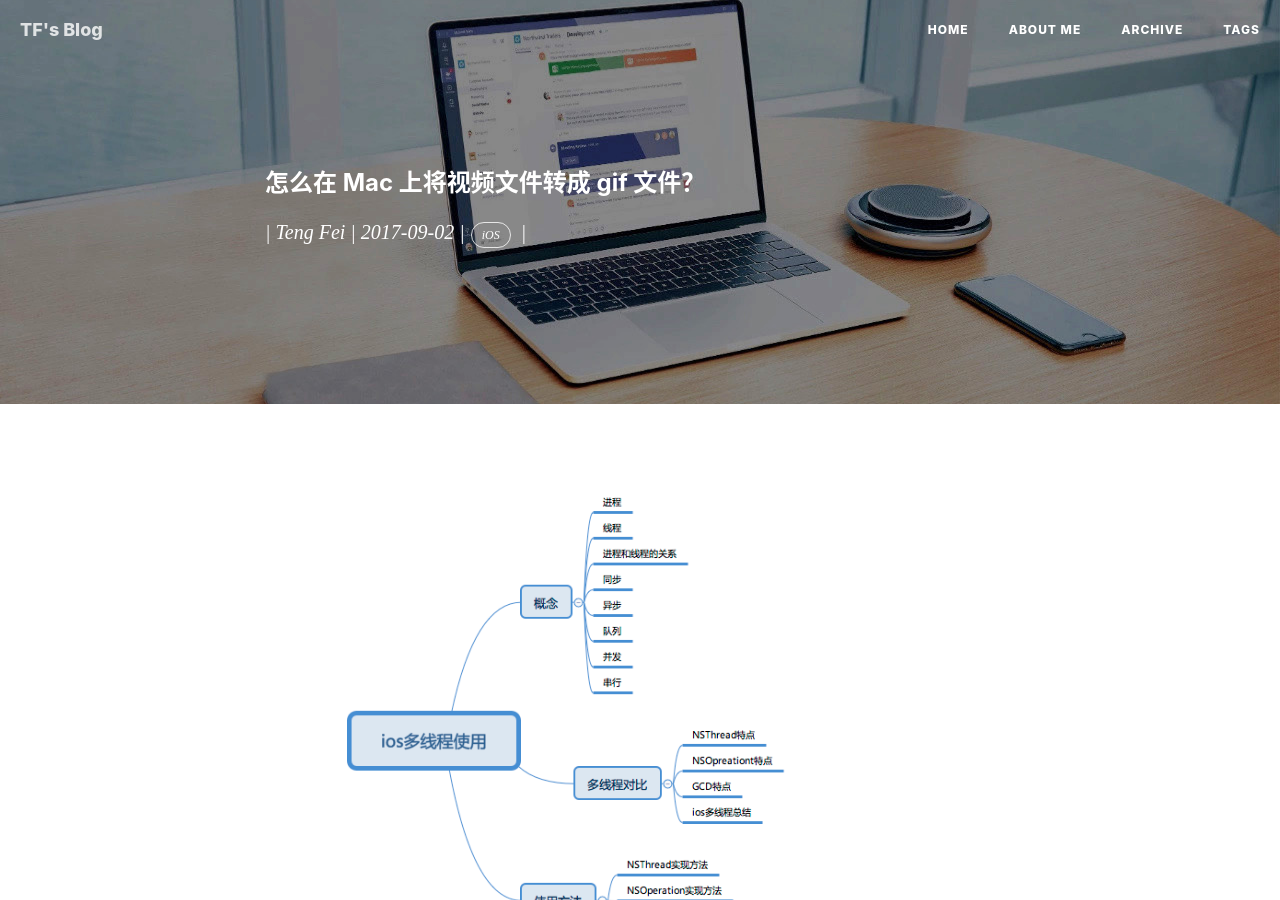
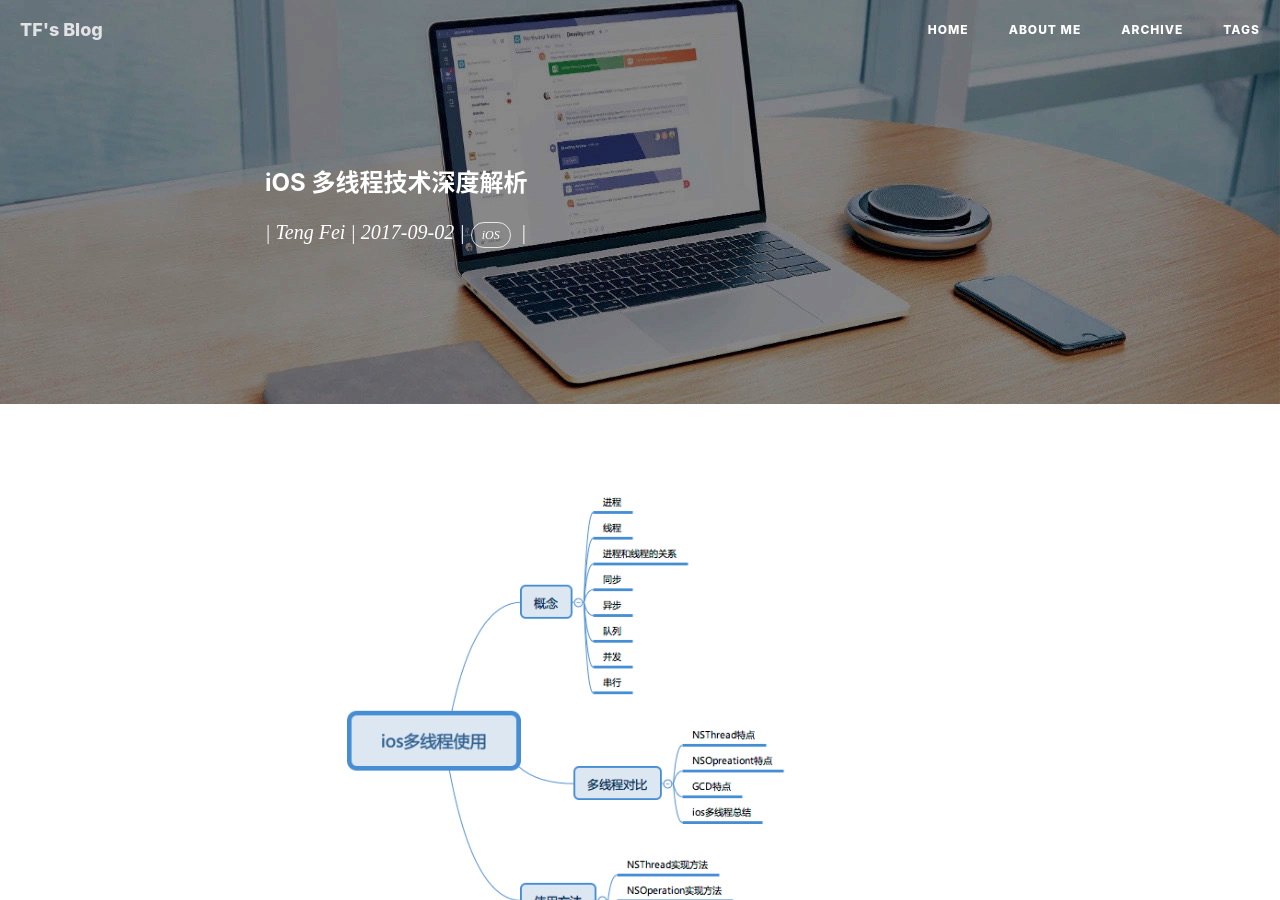
Before and after one commit to itenfay/itenfay.github.io, a Jekyll site: the page built from _posts/2017-09-02-deep-analysis-of-multi-threading-technology-in-iOS.md, in a window 1280 px wide and 900 px high. Built offline with Jekyll 4.4.1, drawn with Linux system fonts in a browser that asks for light colours; nearby versions of some CDN libraries; comment, search, counter and statistics services are not loaded.

Commit message:
Fix the title of the post.

```diff
--- a/_posts/2017-09-02-deep-analysis-of-multi-threading-technology-in-iOS.md
+++ b/_posts/2017-09-02-deep-analysis-of-multi-threading-technology-in-iOS.md
@@ -1,6 +1,6 @@
 ---
 layout: post
-title: "怎么在 Mac 上将视频文件转成 gif 文件？"
+title: "iOS 多线程技术深度解析"
 author: "Teng Fei"
 date: 2017-09-02
 tag: iOS
```
